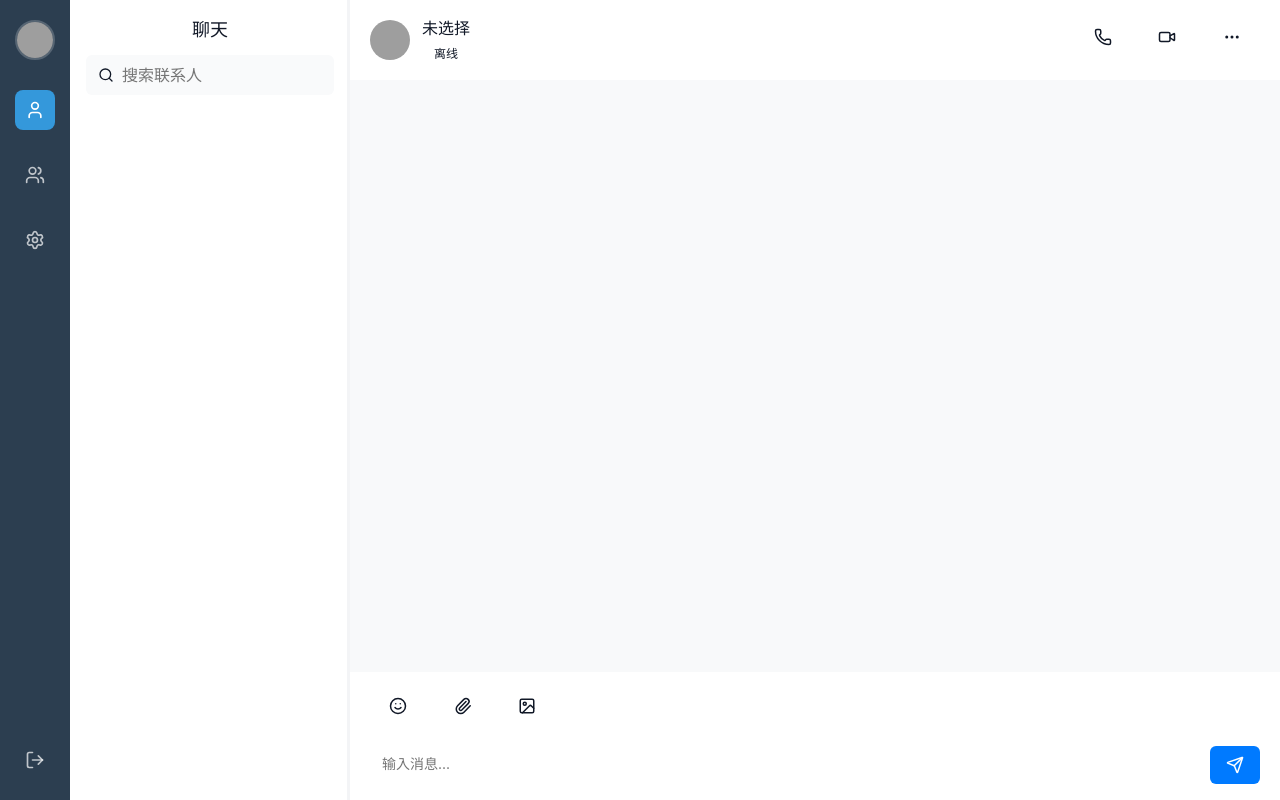
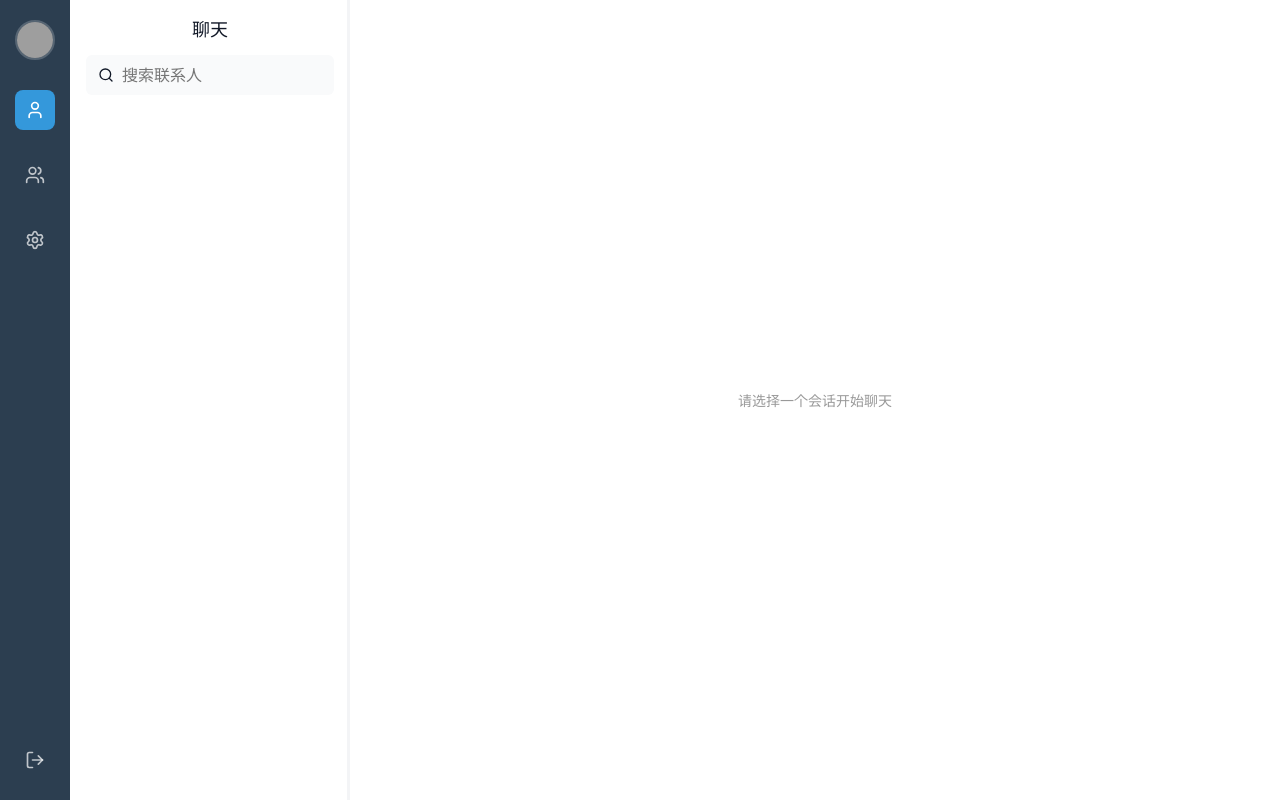
Before and after one commit to dolt-y/react-electron-chat, a React (Vite) app: page /main in a window 1280 px wide. Built offline with nearby package versions, Linux system fonts and the light colour scheme; grey boxes are pictures that could not be loaded.

Commit message:
fix: 修改文档说明。

```diff
--- a/src/components/chat/chatPanel/chatPanel.module.scss
+++ b/src/components/chat/chatPanel/chatPanel.module.scss
@@ -60,7 +60,7 @@
         gap: 8px;
 
         &.messageSent {
-          flex-direction: row-reverse; // 自己消息靠右
+          flex-direction: row-reverse;
         }
 
         .messageAvatar {
@@ -148,4 +148,13 @@
       }
     }
   }
+
+  .emptyState {
+    flex: 1;
+    display: flex;
+    justify-content: center;
+    align-items: center;
+    color: #999;
+    font-size: 14px;
+  }
 }
--- a/src/components/chat/chatPanel/chatPanel.tsx
+++ b/src/components/chat/chatPanel/chatPanel.tsx
@@ -28,7 +28,10 @@ interface ChatPanelProps {
     className?: string;
 }
 
-export const ChatPanel: React.FC<ChatPanelProps> = ({ selectedChat, className }) => {
+export const ChatPanel: React.FC<ChatPanelProps> = ({
+    selectedChat,
+    className,
+}) => {
     const [messageInput, setMessageInput] = useState("");
     const [showDetails, setShowDetails] = useState(false);
 
@@ -36,13 +39,19 @@ export const ChatPanel: React.FC<ChatPanelProps> = ({ selectedChat, className })
     const messagesContainerRef = useRef<HTMLDivElement>(null);
     const scrollTimer = useRef<NodeJS.Timeout | null>(null);
 
-    const messagesCache = useRef<Record<number, { messages: Message[]; scrollTop: number }>>({});
+    const messagesCache = useRef<
+        Record<number, { messages: Message[]; scrollTop: number }>
+    >({});
     const pageCache = useRef<Record<number, number>>({});
     const hasMoreCache = useRef<Record<number, boolean>>({});
 
     const fetchMessages = async (chatId: number, page: number) => {
         try {
-            const res = await instance.post("/chat/messages", { chatId, page, pageSize: PAGE_SIZE });
+            const res = await instance.post("/chat/messages", {
+                chatId,
+                page,
+                pageSize: PAGE_SIZE,
+            });
             if (res.success) {
                 const newMessages: Message[] = res.result;
                 if (!messagesCache.current[chatId]) {
@@ -57,9 +66,13 @@ export const ChatPanel: React.FC<ChatPanelProps> = ({ selectedChat, className })
                     currentCache.messages = newMessages.reverse();
                 } else {
                     const prevScrollHeight = container?.scrollHeight || 0;
-                    currentCache.messages = [...newMessages.reverse(), ...currentCache.messages];
+                    currentCache.messages = [
+                        ...newMessages.reverse(),
+                        ...currentCache.messages,
+                    ];
                     setTimeout(() => {
-                        if (container) container.scrollTop = container.scrollHeight - prevScrollHeight;
+                        if (container)
+                            container.scrollTop = container.scrollHeight - prevScrollHeight;
                     }, 50);
                 }
 
@@ -104,7 +117,8 @@ export const ChatPanel: React.FC<ChatPanelProps> = ({ selectedChat, className })
         if (!messagesContainerRef.current || !selectedChat) return;
         const container = messagesContainerRef.current;
         const chatId = selectedChat.chatId;
-        if (messagesCache.current[chatId]) messagesCache.current[chatId].scrollTop = container.scrollTop;
+        if (messagesCache.current[chatId])
+            messagesCache.current[chatId].scrollTop = container.scrollTop;
 
         if (scrollTimer.current) clearTimeout(scrollTimer.current);
         scrollTimer.current = setTimeout(() => {
@@ -128,7 +142,8 @@ export const ChatPanel: React.FC<ChatPanelProps> = ({ selectedChat, className })
             time: new Date().toISOString(),
         };
         setMessageInput("");
-        const cache = messagesCache.current[selectedChat.chatId] || { messages: [], scrollTop: 0 };
+        const cache =
+            messagesCache.current[selectedChat.chatId] || { messages: [], scrollTop: 0 };
         cache.messages = [...cache.messages, newMessage];
         messagesCache.current[selectedChat.chatId] = cache;
         scrollToBottom();
@@ -139,33 +154,37 @@ export const ChatPanel: React.FC<ChatPanelProps> = ({ selectedChat, className })
         const cache = messagesCache.current[selectedChat.chatId];
         if (!cache) return null;
 
-        return cache.messages.map((message) => {
-            const isMe = message.sender === "me";
-            return (
+        return cache.messages.map((message) => (
             <div
                 key={message.id}
-                    className={`${styles.message} ${isMe ? styles.messageSent : ""}`}
+                className={`${styles.message} ${message.sender === "me" ? styles.messageSent : ""
+                    }`}
             >
-                    {/* 头像 */}
+                {message.sender === "other" && (
                     <img
                         className={styles.messageAvatar}
-                        src={isMe ? "/my-avatar.jpg" : selectedChat.chatAvatar || "/placeholder.svg"}
-                        alt="头像"
+                        src={selectedChat.chatAvatar || "/placeholder.svg"}
                     />
-                    {/* 消息内容 */}
+                )}
                 <div className={styles.messageContent}>
                     {message.type === "text" && (
-                            <div className={`${styles.messageBubble} ${styles.textMessage}`}>
+                        <div
+                            className={`${styles.messageBubble} ${styles.textMessage}`}
+                        >
                             {message.content}
                         </div>
                     )}
                     {message.type === "image" && (
-                            <div className={`${styles.messageBubble} ${styles.imageMessage}`}>
+                        <div
+                            className={`${styles.messageBubble} ${styles.imageMessage}`}
+                        >
                             <img src={message.content} alt="聊天图片" />
                         </div>
                     )}
                     {message.type === "file" && (
-                            <div className={`${styles.messageBubble} ${styles.fileMessage}`}>
+                        <div
+                            className={`${styles.messageBubble} ${styles.fileMessage}`}
+                        >
                             <File size={24} style={{ color: "#007aff" }} />
                             <div className={styles.fileInfo}>
                                 <div className={styles.fileName}>{message.fileName}</div>
@@ -178,39 +197,75 @@ export const ChatPanel: React.FC<ChatPanelProps> = ({ selectedChat, className })
                     </div>
                 </div>
             </div>
-            );
-        });
+        ));
     };
 
+    // -------------------------------
+    // 空状态 UI
+    // -------------------------------
+    if (!selectedChat) {
+        return (
+            <div className={`${styles.chatPanel} ${className || ""}`}>
+                <div className={styles.emptyState}>
+                    <p>请选择一个会话开始聊天</p>
+                </div>
+            </div>
+        );
+    }
 
     return (
         <div className={`${styles.chatPanel} ${className || ""}`}>
             <div className={styles.chatHeader}>
                 <div className={styles.chatUserInfo}>
-                    <img src={selectedChat?.chatAvatar || "/placeholder.svg"} style={{ width: 40, height: 40, borderRadius: "50%" }} />
+                    <img
+                        src={selectedChat.chatAvatar || "/placeholder.svg"}
+                        style={{ width: 40, height: 40, borderRadius: "50%" }}
+                    />
                     <div>
-                        <h3>{selectedChat?.chatName || "未选择"}</h3>
-                        <span className={`${styles.status} ${selectedChat?.online ? styles.online : styles.offline}`}>
-                            {selectedChat?.online ? "在线" : "离线"}
+                        <h3>{selectedChat.chatName || "未选择"}</h3>
+                        <span
+                            className={`${styles.status} ${selectedChat.online ? styles.online : styles.offline
+                                }`}
+                        >
+                            {selectedChat.online ? "在线" : "离线"}
                         </span>
                     </div>
                 </div>
                 <div className={styles.chatActions}>
-                    <button className={styles.actionButton}><Phone size={18} /></button>
-                    <button className={styles.actionButton}><Video size={18} /></button>
-                    <button className={styles.actionButton} onClick={handleSwitchDetails}><MoreHorizontal size={18} /></button>
+                    <button className={styles.actionButton}>
+                        <Phone size={18} />
+                    </button>
+                    <button className={styles.actionButton}>
+                        <Video size={18} />
+                    </button>
+                    <button
+                        className={styles.actionButton}
+                        onClick={handleSwitchDetails}
+                    >
+                        <MoreHorizontal size={18} />
+                    </button>
                 </div>
             </div>
 
-            <div className={styles.messagesArea} ref={messagesContainerRef} onScroll={handleScroll}>
+            <div
+                className={styles.messagesArea}
+                ref={messagesContainerRef}
+                onScroll={handleScroll}
+            >
                 <div className={styles.messagesContainer}>{renderMessages()}</div>
             </div>
 
             <div className={styles.messageInputArea}>
                 <div className={styles.inputToolbar}>
-                    <button className={styles.toolbarButton}><Smile size={18} /></button>
-                    <button className={styles.toolbarButton}><Paperclip size={18} /></button>
-                    <button className={styles.toolbarButton}><ImageIcon size={18} /></button>
+                    <button className={styles.toolbarButton}>
+                        <Smile size={18} />
+                    </button>
+                    <button className={styles.toolbarButton}>
+                        <Paperclip size={18} />
+                    </button>
+                    <button className={styles.toolbarButton}>
+                        <ImageIcon size={18} />
+                    </button>
                 </div>
                 <div className={styles.inputContainer}>
                     <textarea
@@ -218,23 +273,40 @@ export const ChatPanel: React.FC<ChatPanelProps> = ({ selectedChat, className })
                         placeholder="输入消息..."
                         value={messageInput}
                         onChange={(e) => setMessageInput(e.target.value)}
-                        onKeyPress={(e) => e.key === "Enter" && !e.shiftKey && handleSendMessage()}
+                        onKeyPress={(e) =>
+                            e.key === "Enter" &&
+                            !e.shiftKey &&
+                            (e.preventDefault(), handleSendMessage())
+                        }
                         rows={1}
                     />
-                    <button className={styles.sendButton} onClick={handleSendMessage}><Send size={18} /></button>
+                    <button className={styles.sendButton} onClick={handleSendMessage}>
+                        <Send size={18} />
+                    </button>
                 </div>
             </div>
 
             {showDetails && selectedChat && (
                 <div className={styles.detailsPanel}>
                     <div className={styles.userProfile}>
-                        <img className={styles.profileAvatar} src={selectedChat.chatAvatar || "/placeholder.svg"} />
+                        <img
+                            className={styles.profileAvatar}
+                            src={selectedChat.chatAvatar || "/placeholder.svg"}
+                        />
                         <h3>{selectedChat.chatName}</h3>
-                        <p className={styles.userStatus}>{selectedChat.online ? "在线" : "离线"}</p>
+                        <p className={styles.userStatus}>
+                            {selectedChat.online ? "在线" : "离线"}
+                        </p>
                     </div>
                     <div className={styles.profileActions}>
-                        <button className={styles.profileAction}><Phone size={16} />语音通话</button>
-                        <button className={styles.profileAction}><Video size={16} />视频通话</button>
+                        <button className={styles.profileAction}>
+                            <Phone size={16} />
+                            语音通话
+                        </button>
+                        <button className={styles.profileAction}>
+                            <Video size={16} />
+                            视频通话
+                        </button>
                     </div>
                 </div>
             )}
--- a/src/pages/chat/index.tsx
+++ b/src/pages/chat/index.tsx
@@ -1,10 +1,10 @@
-import { useState } from "react";
+import { useState, type JSX } from "react";
 import { Sidebar } from "../../components/chat/sidebar/sidebar";
 import { Contact, type Chat } from "../../components/chat/contact/contact";
 import { ChatPanel } from "../../components/chat/chatPanel/chatPanel";
 import styles from "./chatPage.module.scss";
 
-export default function ChatPage() {
+export default function ChatPage(): JSX.Element {
   const [selectedChat, setSelectedChat] = useState<Chat | null>(null);
 
   const handleSelectChat = (chat: Chat | null) => {
```
Also changed, not shown: src/components/chat/contact/contact.tsx (+14 -4 lines), 效果图.png (added), 1 other file (tests, documents, lock files or other folders). Lines whose indentation alone changed are shown as unchanged.
